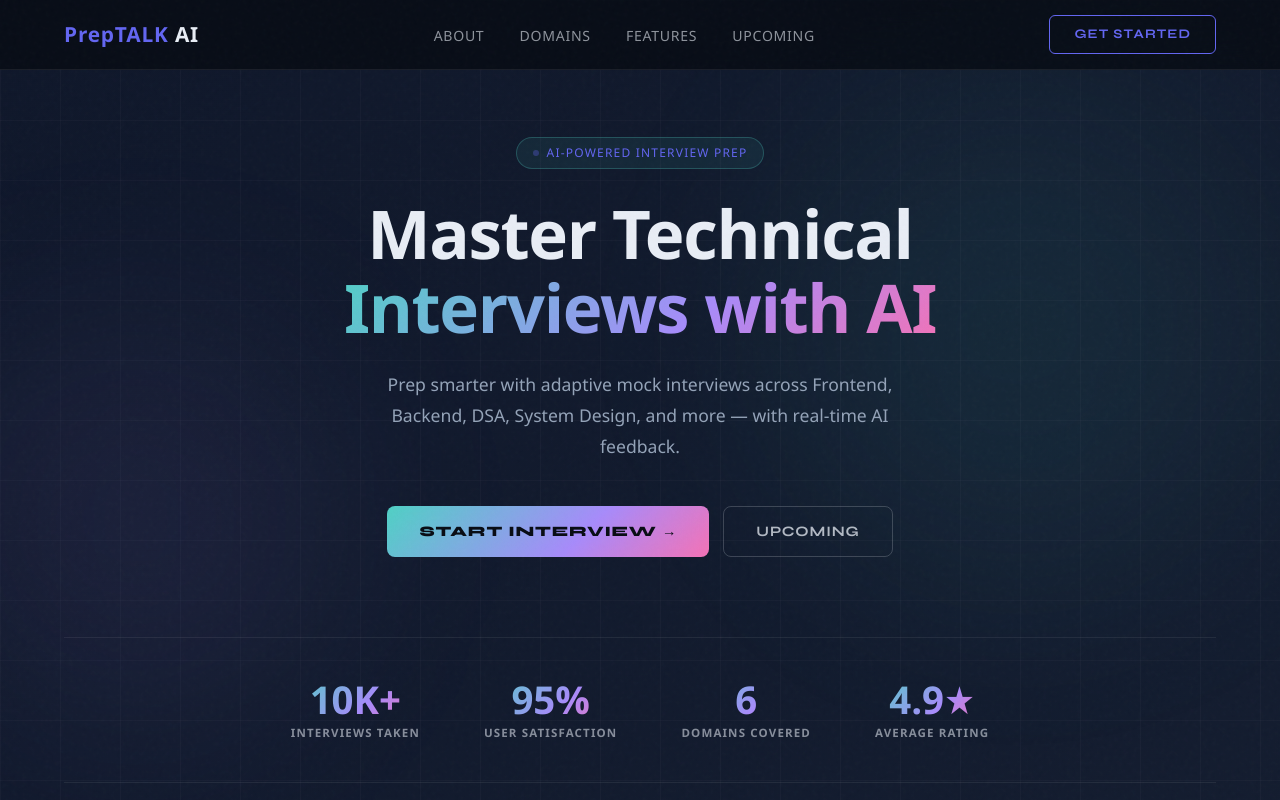
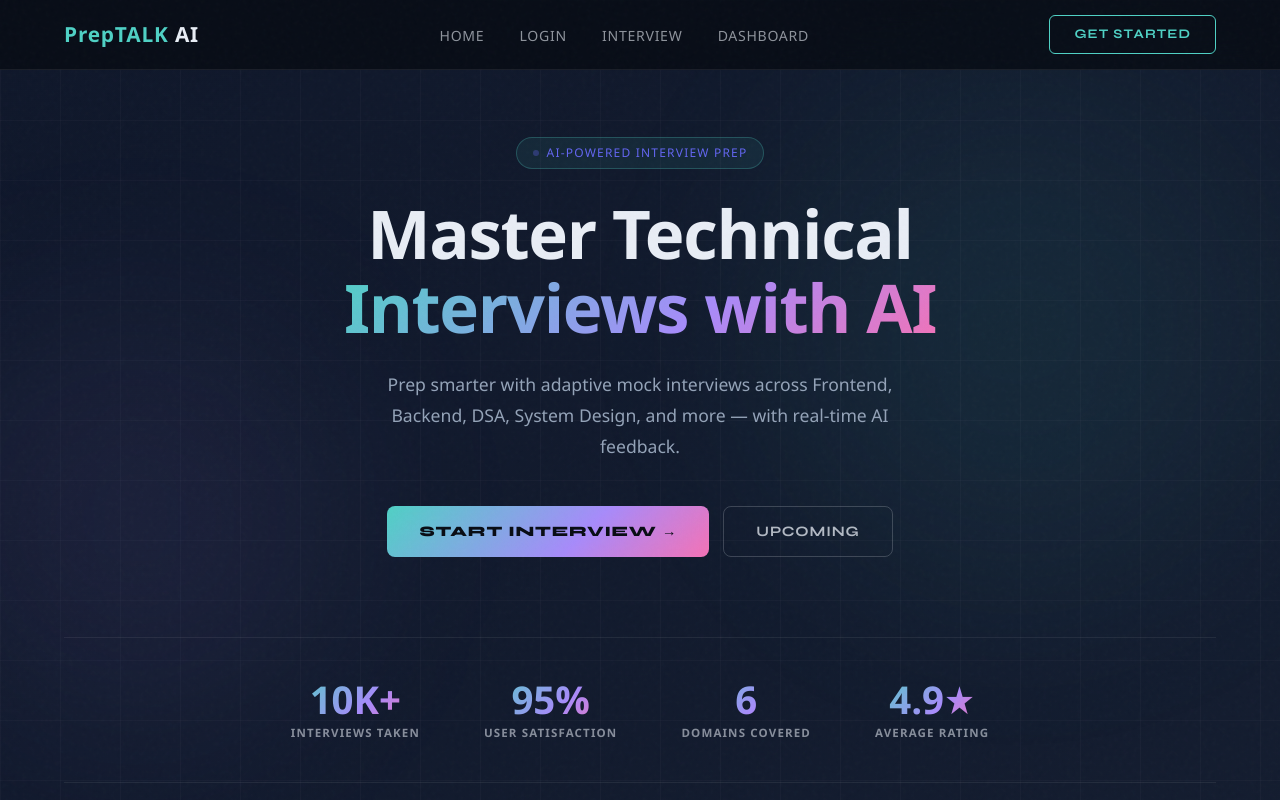
Before and after one commit to RohitPGGC11/PrepTalk-AI, a React (Vite) app in the folder fronted/: page / in a window 1280 px wide. Shown: the top 800 px of the page. Built offline with nearby package versions, Linux system fonts and the light colour scheme; no server answers.

Commit message:
completed the flow of user interaction,steps based access and role based access

```diff
--- a/fronted/src/App.jsx
+++ b/fronted/src/App.jsx
@@ -19,7 +19,7 @@ import "react-toastify/dist/ReactToastify.css";
 const App = () => {
   return (
     <div>
-    <ToastContainer />
+    <ToastContainer  theme="colored" />
     <Routes>
       {/* Home PAGE */}
       <Route path="/" element={<Home/>}></Route>
--- /dev/null
+++ b/fronted/src/components/Navbar/Navbar.css
@@ -0,0 +1,85 @@
+.navbar {
+  position: fixed;
+  top: 0;
+  left: 0;
+  right: 0;
+  z-index: 100;
+  display: flex;
+  align-items: center;
+  justify-content: space-between;
+  padding: 0 5%;
+  height: 70px;
+  background: rgba(8, 12, 20, 0.85);
+  backdrop-filter: blur(18px);
+  border-bottom: 1px solid rgba(255, 255, 255, 0.07);
+}
+
+.logo {
+  font-size: 1.3rem;
+  font-weight: 800;
+  letter-spacing: 0.04em;
+  color: #E8EDF5;
+}
+
+.logo-highlight {
+  color: #4FD1C5;
+}
+
+.nav-links {
+  display: flex;
+  gap: 2.2rem;
+  list-style: none;
+}
+
+.nav-links a {
+  color: rgba(232, 237, 245, 0.6);
+  text-decoration: none;
+  font-size: 0.88rem;
+  font-weight: 500;
+  letter-spacing: 0.05em;
+  text-transform: uppercase;
+  transition: color 0.2s;
+}
+
+.nav-links a:hover {
+  color: #E8EDF5;
+}
+
+.isAdmin {
+  color: rgba(232, 237, 245, 0.6);
+  font-size: 0.88rem;
+  font-weight: 500;
+  letter-spacing: 0.05em;
+  padding: 2px;
+  text-transform: uppercase;
+  transition: color 0.2s;
+  cursor: pointer;
+}
+
+.isAdmin:hover {
+  color: #E8EDF5;
+}
+
+.navbtn {
+  background: transparent;
+  border: 1.5px solid #4FD1C5;
+  color: #4FD1C5;
+  padding: 9px 24px;
+  border-radius: 6px;
+  font-weight: 700;
+  font-size: 0.82rem;
+  letter-spacing: 0.08em;
+  text-transform: uppercase;
+  cursor: pointer;
+  transition: background 0.2s, color 0.2s;
+}
+
+.navbtn:hover {
+  background: rgba(79, 209, 197, 0.1);
+}
+
+@media (max-width: 768px) {
+  .nav-links {
+    display: none;
+  }
+}
--- /dev/null
+++ b/fronted/src/components/Navbar/Navbar.jsx
@@ -0,0 +1,63 @@
+import React, { useContext } from "react";
+import { useNavigate } from "react-router-dom";
+import { userContext } from "../../contexts/userContext";
+import api from "../../utils/api";
+import { jwtDecode } from "jwt-decode";
+import "./Navbar.css";
+
+const Navbar = () => {
+  const navigate = useNavigate();
+  const { Token, setToken } = useContext(userContext);
+
+  let isAdmin = false;
+  if (Token) {
+    try {
+      const decoded = jwtDecode(Token);
+      if (decoded.email === "roy3936f@gmail.com") {
+        isAdmin = true;
+      }
+    } catch (error) {
+      console.log("Invalid token");
+    }
+  }
+
+  const handleLogout = async () => {
+    try {
+      await api.post("/api/user-login/logout");
+      localStorage.removeItem("token");
+      setToken(null);
+      navigate("/");
+    } catch (error) {
+      console.log(error);
+    }
+  };
+
+  return (
+    <nav className="navbar">
+      <div className="logo" onClick={() => navigate("/")} style={{ cursor: "pointer" }}>
+        <span className="logo-highlight">PrepTALK</span> AI
+      </div>
+
+      <ul className="nav-links">
+        <li><a  href="" onClick={()=>navigate("/")} >Home</a></li>
+        <li><a href="" onClick={()=>navigate("/login")}>LOgin</a></li>
+        <li><a href="" onClick={()=>navigate('/domain')}>Interview</a></li>
+        <li><a href="" onClick={()=>navigate("/dashboard")}>Dashboard</a></li>
+
+        {isAdmin && (
+          <li onClick={() => navigate("/admin")} className="isAdmin">
+            Admin Panel
+          </li>
+        )}
+      </ul>
+
+      {Token ? (
+        <button className="navbtn" onClick={handleLogout}>Logout</button>
+      ) : (
+        <button className="navbtn" onClick={() => navigate("/login")}>Get Started</button>
+      )}
+    </nav>
+  );
+};
+
+export default Navbar;
--- a/fronted/src/components/protectedRoute/ProtectedRoute.jsx
+++ b/fronted/src/components/protectedRoute/ProtectedRoute.jsx
@@ -1,12 +1,14 @@
 import { useContext } from "react";
 import { Outlet, Navigate } from "react-router-dom";
 import { userContext } from "../../contexts/userContext";
+import { toast } from "react-toastify";
 
 const ProtectedLayout = () => {
   const { Token,loading } = useContext(userContext);
   if (loading) return null; // Wait for auth check
 
-  if (!Token) {
+  if (!Token || Token==="null" || Token ==="undefined") {
+    toast.error("login first");
     return <Navigate to="/login" replace />;
   }
 
--- a/fronted/src/pages/Dashboard/Dashboard.jsx
+++ b/fronted/src/pages/Dashboard/Dashboard.jsx
@@ -171,7 +171,7 @@ function CurrentPage({ session, sessionAnswers, avgScore, openAnswer, setOpenAns
     <div className="page">
       <h1 className="page-title">
         {session.domain} · {session.difficultyTier}
-        {session.status === "active" && <span className="live-badge">● LIVE</span>}
+        {session.status === "active" && <span className="live-badge">● Incompleted Session</span>}
       </h1>
 
       {/* Stat cards */}
--- a/fronted/src/pages/DomainSelector/DomainSelector.jsx
+++ b/fronted/src/pages/DomainSelector/DomainSelector.jsx
@@ -3,6 +3,7 @@ import "./DomainSelector.css";
 import { useContext } from "react";
 import { userContext } from "../../contexts/userContext";
 import { useNavigate } from "react-router-dom";
+import Navbar from "../../components/Navbar/Navbar";
 
 import api from "../../utils/api";
 const domains = [
@@ -55,6 +56,8 @@ const createSession = async()=>{
   const reset = () => { setSelectedDomain(null); setSelectedTier(null); setConfirmed(false); };
 
   return (
+    <>
+    <Navbar/>
     <div className="ds-page">
       <div className="ds-wrap">
 
@@ -129,5 +132,6 @@ const createSession = async()=>{
 
       </div>
     </div>
+    </>
   );
 }
--- a/fronted/src/pages/Home/Home.jsx
+++ b/fronted/src/pages/Home/Home.jsx
@@ -3,8 +3,7 @@ import "./Home.css";
 import { useNavigate } from "react-router-dom";
 import { useContext } from "react";
 import { userContext } from "../../contexts/userContext";
-import api from "../../utils/api";
-import {jwtDecode} from "jwt-decode";
+import Navbar from "../../components/Navbar/Navbar";
 
 /* ── data ── */
 const domains = [
@@ -43,12 +42,12 @@ const stats = [
   ["4.9★", "Average Rating"],
 ];
 
-const resumeFeatures = [
-  "ATS Compatibility Score",
-  "Keyword Density Analysis",
-  "Structure & Formatting",
-  "Action Verb Suggestions",
-  "Role-Specific Tailoring",
+ const interviewFeatures = [
+  "Interview Question Practice",
+  "AI Feedback on Answers",
+  "Confidence & Communication Analysis",
+  "Role-Specific Interview Questions",
+  "Performance Score & Improvement Tips",
 ];
 
 /* ══════════════════════════════════════
@@ -56,55 +55,12 @@ const resumeFeatures = [
 ══════════════════════════════════════ */
 const Home = () => {
   const navigate = useNavigate();
-  const { Token, setToken } = useContext(userContext);
-  let isAdmin =false;
-  if(Token){
-    try {
-      const decoded = jwtDecode(Token);
-      if(decoded.email === "roy3936f@gmail.com"){
-        isAdmin=true;
-      }
-    } catch (error) {
-        console.log("Invalid token")
-    }
-  }
-
-
-
-  const handleLogout = async () => {
-    try {
-      await api.post("/api/user-login/logout");
-      localStorage.removeItem("token");
-      setToken(null);
-      navigate("/");
-    } catch (error) {
-      console.log(error);
-    }
-  };
-
+  const { Token } = useContext(userContext);
   return (
     <div className="home">
 
-      {/* ── NAVBAR ── */}
-      <nav className="navbar">
-        <div className="logo">
-          <span className="logo-highlight">PrepTALK</span> AI
-        </div>
-
-        <ul className="nav-links">
-          <li><a href="#about">About</a></li>
-          <li><a href="#domains">Domains</a></li>
-          <li><a href="#features">Features</a></li>
-          <li><a href="#resume">Upcoming</a></li>
-          {isAdmin && (<li onClick={()=>navigate("/admin")} className="isAdmin">Admin Pannel</li>)}
-        </ul>
-
-        {Token ? (
-          <button className="navbtn" onClick={handleLogout}>Logout</button>
-        ) : (
-          <button className="navbtn" onClick={() => navigate("/login")}>Get Started</button>
-        )}
-      </nav>
+      {/*── NAvbar ── */}
+      <Navbar/>
 
       {/* ── HERO ── */}
       <section className="hero">
@@ -200,20 +156,20 @@ const Home = () => {
         <div className="resume-layout">
           <div>
             <span className="section-tag">Upcoming</span>
-            <h2>Your resume,<br />interview-ready</h2>
+            <h2>Your Will Be,<br />interview-ready</h2>
             <p className="section-desc">
               Build professional resumes with guided templates and run them through
               AI analysis for keyword optimisation, structure improvements, and ATS
               compatibility scoring.
             </p>
             <div className="hero-buttons">
-              <button className="primary-btn">Create Resume</button>
-              <button className="secondary-btn">Analyze Resume</button>
+              <button className="primary-btn">Start your journey</button>
+              <button className="secondary-btn">Analyze YourSelf</button>
             </div>
           </div>
 
           <div className="resume-checklist">
-            {resumeFeatures.map((item) => (
+            {interviewFeatures.map((item) => (
               <div key={item} className="resume-check-item">
                 <span className="checkmark">✓</span> {item}
               </div>
--- a/fronted/src/utils/api.js
+++ b/fronted/src/utils/api.js
@@ -38,7 +38,10 @@ api.interceptors.response.use(
       originalRequest._retry = true;
 
       try {
-        const res = await api.post("/api/user-login/refresh");
+        const res = await axios.post("http://localhost:4000/api/user-login/refresh",
+          {},
+          {withCredentials:true}
+        );
 
         const newAccessToken = res.data.accessToken;
 
```
Also changed, not shown: fronted/src/contexts/userContext.jsx (+7 -2 lines).
